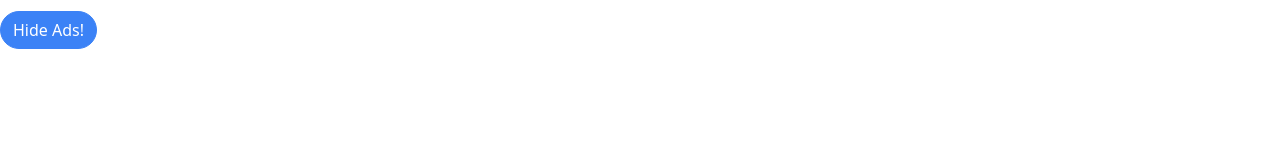
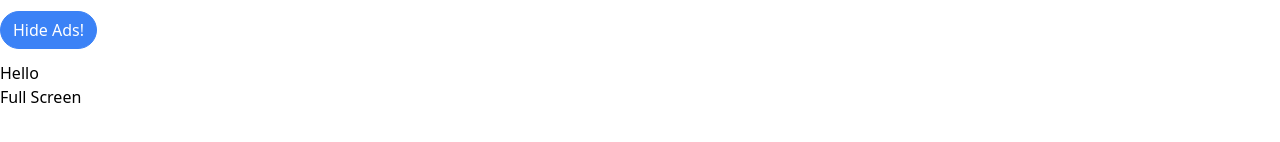
Before and after one commit to JohnQ1981/myComponentsAppReact, a React (Create React App) app in the folder mycomponents/: page /accordion in a window 1280 px wide. Shown: the part 460-602 px from the top of the page. Built offline with nearby package versions, Linux system fonts and the light colour scheme.

Commit message:
added pdf viewer

```diff
--- a/mycomponents/src/App.js
+++ b/mycomponents/src/App.js
@@ -1,6 +1,10 @@
 import "./App.css";
 import Accordion from "./components/Accordion";
 import ButtonPage from "./pages/ButtonPage";
+import Pdf from './pages/Pdf';
+import PdfViewer from "./pages/PdfViewer";
+import PdfViewer1 from "./pages/PdfViewer1";
+
 function App() {
 
   const items = [
@@ -28,8 +32,14 @@ function App() {
   ];
 
   return (
-    <div><Accordion items ={items} />
+
+    <div>
+
+    <Accordion items ={items} />
     <div><ButtonPage /></div>
+    <div><Pdf /></div>
+    <PdfViewer />
+    <div><PdfViewer1 /></div>
     </div>
     );
 }
--- /dev/null
+++ b/mycomponents/src/pages/MyPdfPage.js
@@ -0,0 +1,14 @@
+import React from 'react';
+import PdfViewer from './PdfViewer';
+
+const MyPdfPage = () => {
+  const pdfUrl = 'https://example.com/my-file.pdf';
+
+  return (
+    <div>
+      <PdfViewer pdfUrl={pdfUrl} />
+    </div>
+  );
+};
+
+export default MyPdfPage;
--- /dev/null
+++ b/mycomponents/src/pages/Pdf.js
@@ -0,0 +1,9 @@
+
+function Pdf (){
+
+    return(
+        <div>Hello</div>
+    );
+};
+
+export default Pdf;
--- /dev/null
+++ b/mycomponents/src/pages/PdfViewer.js
@@ -0,0 +1,28 @@
+import React, { useState } from 'react';
+
+const PdfViewer = ({ pdfUrl }) => {
+  const [isFullScreen, setIsFullScreen] = useState(false);
+
+  const toggleFullScreen = () => {
+    if (!document.fullscreenElement) {
+      document.documentElement.requestFullscreen();
+      setIsFullScreen(true);
+    } else {
+      if (document.exitFullscreen) {
+        document.exitFullscreen();
+        setIsFullScreen(false);
+      }
+    }
+  };
+
+  return (
+    <div>
+      <button onClick={toggleFullScreen}>
+        {isFullScreen ? 'Exit Full Screen' : 'Full Screen'}
+      </button>
+      <iframe src={pdfUrl} width="100%" height="600px"></iframe>
+    </div>
+  );
+};
+
+export default PdfViewer;
--- /dev/null
+++ b/mycomponents/src/pages/PdfViewer1.js
@@ -0,0 +1,28 @@
+import React, { useState } from 'react';
+
+const PdfViewer1 = ({ pdfUrl }) => {
+  const [isFullScreen, setIsFullScreen] = useState(false);
+
+  const toggleFullScreen = () => {
+    if (!document.fullscreenElement) {
+      document.documentElement.requestFullscreen();
+      setIsFullScreen(true);
+    } else {
+      if (document.exitFullscreen) {
+        document.exitFullscreen();
+        setIsFullScreen(false);
+      }
+    }
+  };
+
+  return (
+    <div className={`pdf-viewer ${isFullScreen ? 'full-screen' : ''}`}>
+      <button onClick={toggleFullScreen}>
+        {isFullScreen ? 'Exit Full Screen' : 'Full Screen'}
+      </button>
+      <iframe src={pdfUrl} width="100%" height="600px"></iframe>
+    </div>
+  );
+};
+
+export default PdfViewer1;
```
Also changed, not shown: mycomponents/src/pages/pdf.css (added, +14 -0 lines).
